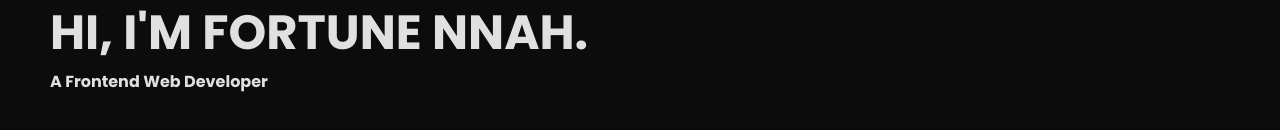
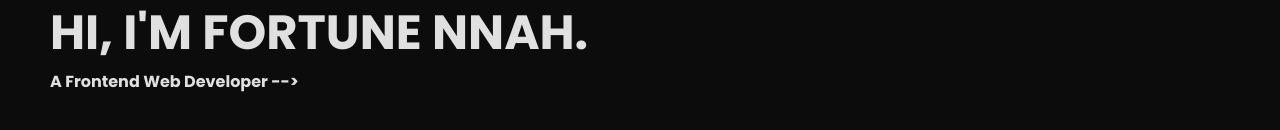
Before and after one commit to FortuneNnah/Portfolio, a React (Vite) app: page / in a window 1280 px wide. Shown: the part 368-498 px from the top of the page. Built offline with nearby package versions, Linux system fonts and the light colour scheme.

Commit message:
continuing

```diff
--- a/src/App.css
+++ b/src/App.css
@@ -173,7 +173,6 @@ body{
 .about-page {
   min-height: 100vh;
   background-color: #0c0c0c;
-  padding: 0 50px;
 }
 
 /* Professional Hero Section */
--- a/src/Components/Main.jsx
+++ b/src/Components/Main.jsx
@@ -38,7 +38,7 @@ const HeroSection = () => {
         </div>
         <h1>Hi, I'm Fortune Nnah.</h1>
         <p>
-          <b>A Frontend Web Developer</b>
+          <b>A Frontend Web Developer {"-->"}</b>
         </p>
       </div>
     </section>
```
